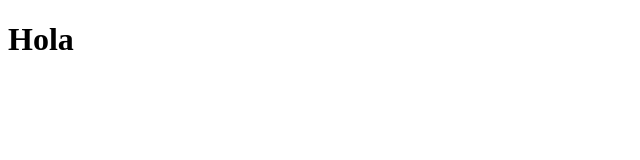
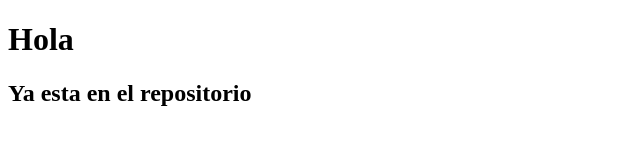
Before and after one commit to JoseGomezVillasclaras/t3, a plain HTML site: page Index.html in a window 1280 px wide. Shown: the whole page, without its empty margins (0-640 px from the left). Drawn offline with Linux system fonts and the light colour scheme.

Commit message:
Update Index.html

```diff
--- a/Index.html
+++ b/Index.html
@@ -9,5 +9,6 @@ autor:José Gómez
 	</head>
 	<body>
 	<h1>Hola</h1>
+	<h2>Ya esta en el repositorio</h2>
 	</body>
 </html>
```
